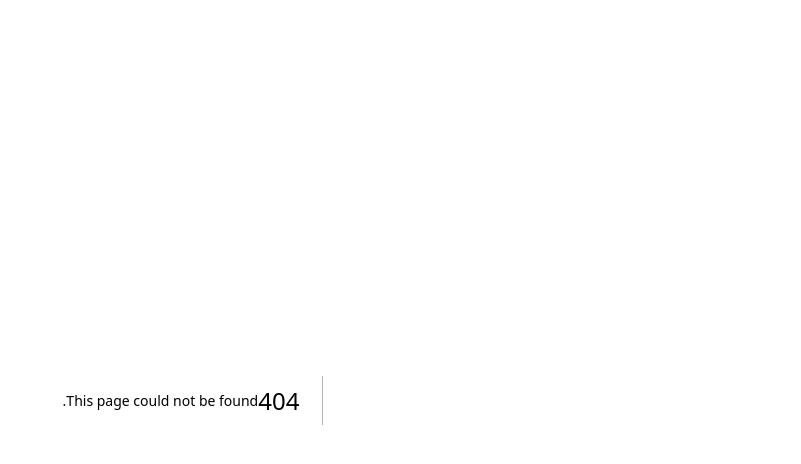
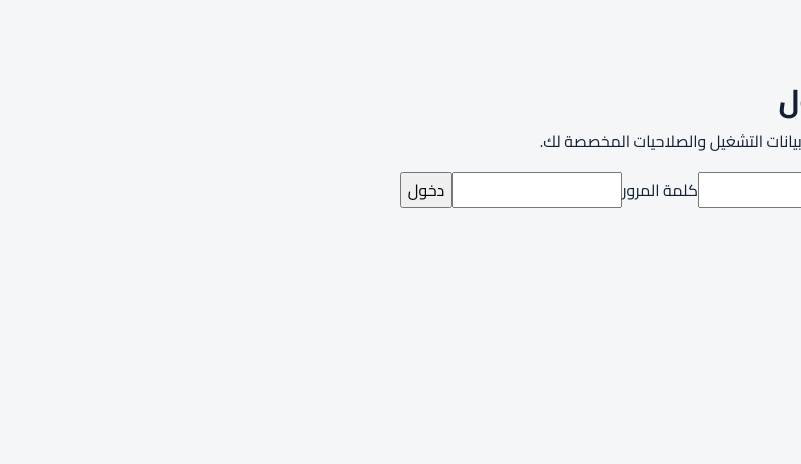
Before and after one commit to mohamedfayznada-jpg/REF-A-Operations-Hub, a Next.js app: page /login in a window 1280 px wide. Before the commit this address had no page. Shown: the top 464 px of the page, without its empty margins (479-1280 px from the left). Built offline with nearby package versions, Linux system fonts and the light colour scheme; no server answers.

Commit message:
feat: add Firebase email password login

```diff
--- /dev/null
+++ b/src/app/login/page.tsx
@@ -0,0 +1,52 @@
+"use client";
+
+import { FormEvent, useEffect, useState } from "react";
+import { onAuthStateChanged, signInWithEmailAndPassword } from "firebase/auth";
+import { useRouter } from "next/navigation";
+import { auth } from "@/lib/firebase";
+
+export default function LoginPage() {
+  const router = useRouter();
+  const [email, setEmail] = useState("");
+  const [password, setPassword] = useState("");
+  const [message, setMessage] = useState("");
+
+  useEffect(() => {
+    if (!auth) return;
+    return onAuthStateChanged(auth, (user) => {
+      if (user) router.replace("/");
+    });
+  }, [router]);
+
+  async function submit(event: FormEvent<HTMLFormElement>) {
+    event.preventDefault();
+    if (!auth) {
+      setMessage("Firebase غير مُهيأ. راجع إعدادات البيئة.");
+      return;
+    }
+    setMessage("جاري تسجيل الدخول…");
+    try {
+      await signInWithEmailAndPassword(auth, email.trim(), password);
+      router.replace("/");
+    } catch {
+      setMessage("بيانات الدخول غير صحيحة أو الحساب غير متاح.");
+    }
+  }
+
+  return (
+    <main className="auth-page">
+      <section className="auth-card">
+        <div className="brand-mark">REF-A</div>
+        <p className="eyebrow">OPERATIONS HUB</p>
+        <h1>تسجيل الدخول</h1>
+        <p>ادخل بحسابك للوصول إلى بيانات التشغيل والصلاحيات المخصصة لك.</p>
+        <form onSubmit={submit} className="auth-form">
+          <label>البريد الإلكتروني<input type="email" autoComplete="email" required value={email} onChange={(e) => setEmail(e.target.value)} /></label>
+          <label>كلمة المرور<input type="password" autoComplete="current-password" required value={password} onChange={(e) => setPassword(e.target.value)} /></label>
+          <button type="submit">دخول</button>
+          <span className="form-message">{message}</span>
+        </form>
+      </section>
+    </main>
+  );
+}
```
